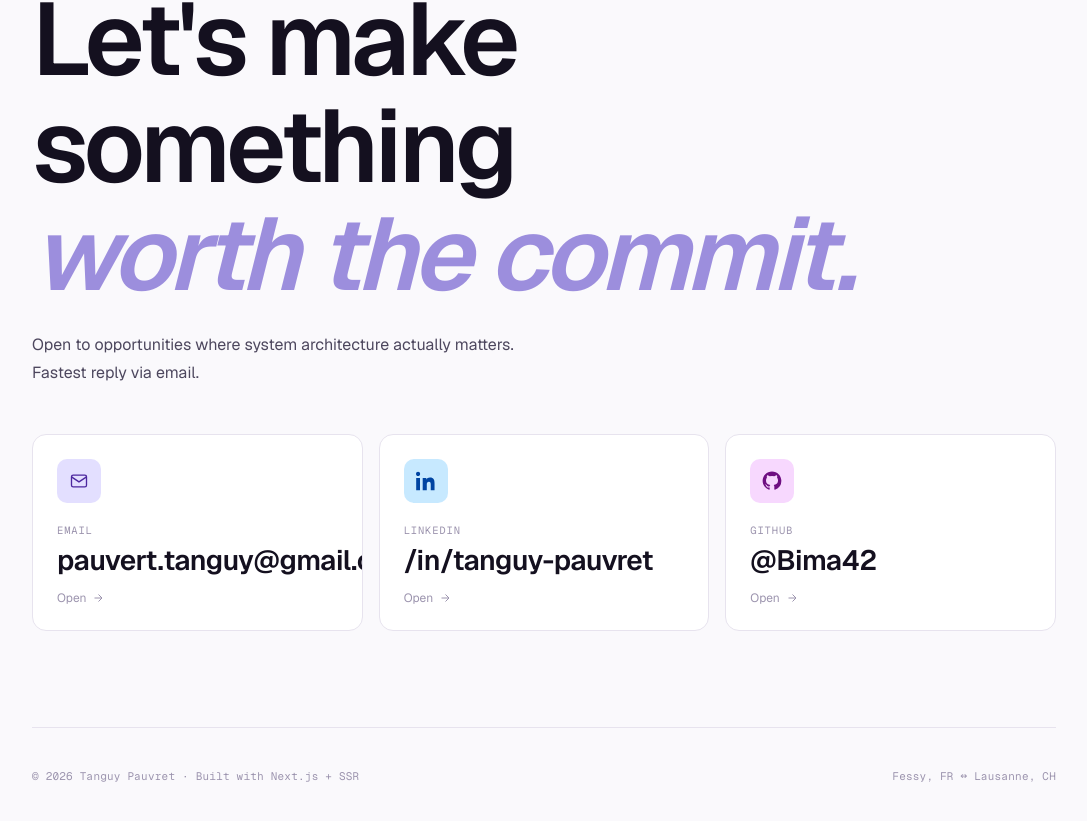
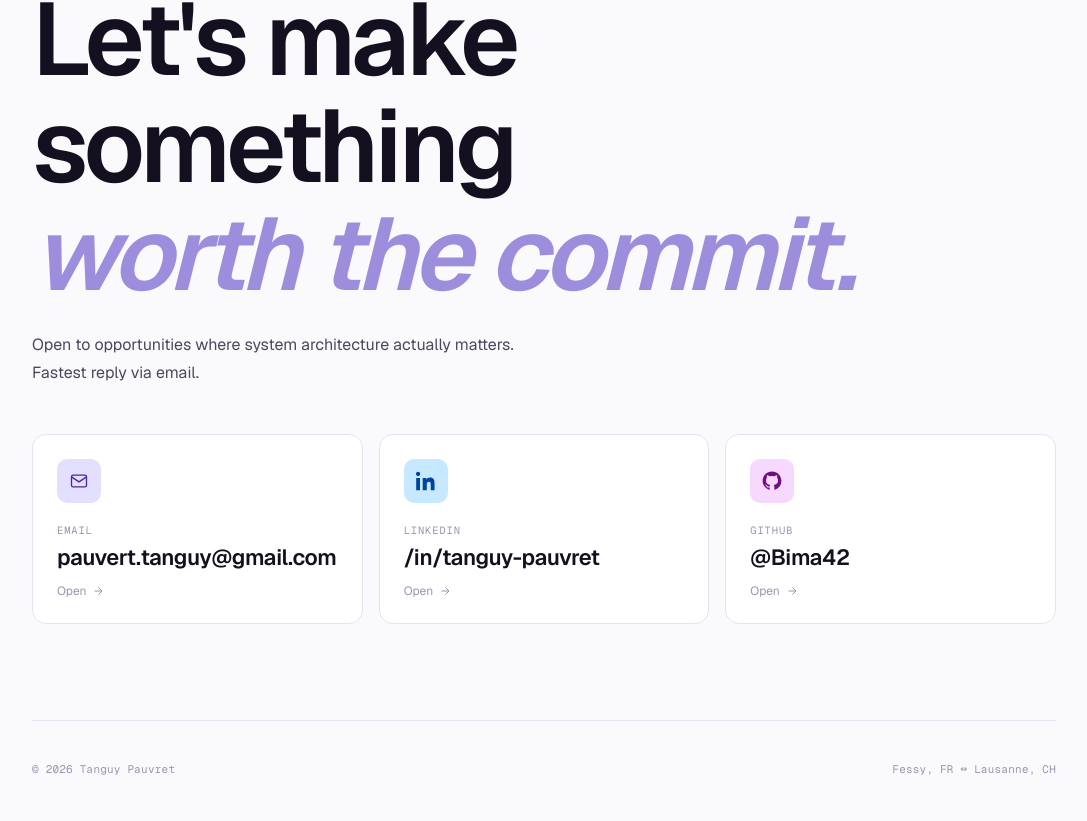
Before and after one commit to Bima42/portfolio, a Next.js app in the folder ssr/: page /en in a window 1280 px wide. Shown: the part 7207-8028 px from the top of the page, without its empty margins (96-1183 px from the left). Built offline with nearby package versions, Linux system fonts and the light colour scheme.

Commit message:
fix: mail not truc

```diff
--- a/ssr/src/components/sections/Contact.tsx
+++ b/ssr/src/components/sections/Contact.tsx
@@ -2,6 +2,7 @@
 
 import { useTranslations } from "next-intl";
 import { useState } from "react";
+import { GitHubIcon, LinkedInIcon } from "@/components/ui/social-icons";
 
 function EmailIcon() {
 	return (
@@ -15,22 +16,6 @@ function EmailIcon() {
 		>
 			<rect x="3" y="5" width="18" height="14" rx="2" />
 			<path d="m3 7 9 6 9-6" />
-		</svg>
-	);
-}
-
-function LinkedInIcon() {
-	return (
-		<svg width="20" height="20" viewBox="0 0 24 24" fill="currentColor">
-			<path d="M4.98 3.5C4.98 4.88 3.87 6 2.5 6S0 4.88 0 3.5 1.12 1 2.5 1s2.48 1.12 2.48 2.5zM.22 8.25h4.56V23H.22zM8.03 8.25h4.37v2.02h.06c.61-1.15 2.1-2.36 4.32-2.36 4.62 0 5.47 3.04 5.47 6.99V23h-4.56v-6.6c0-1.57-.03-3.6-2.2-3.6-2.2 0-2.54 1.72-2.54 3.49V23H8.03z" />
-		</svg>
-	);
-}
-
-function GitHubIcon() {
-	return (
-		<svg width="20" height="20" viewBox="0 0 24 24" fill="currentColor">
-			<path d="M12 .5C5.73.5.75 5.48.75 11.75c0 4.96 3.22 9.17 7.69 10.65.56.1.77-.24.77-.54 0-.27-.01-1.15-.02-2.08-3.13.68-3.79-1.32-3.79-1.32-.51-1.3-1.25-1.65-1.25-1.65-1.02-.7.08-.68.08-.68 1.13.08 1.72 1.16 1.72 1.16 1 1.72 2.63 1.22 3.28.94.1-.73.4-1.23.72-1.51-2.5-.28-5.13-1.25-5.13-5.57 0-1.23.44-2.24 1.16-3.03-.12-.28-.5-1.43.11-2.98 0 0 .95-.3 3.1 1.16a10.73 10.73 0 0 1 5.64 0c2.15-1.46 3.1-1.16 3.1-1.16.61 1.55.23 2.7.11 2.98.72.79 1.16 1.8 1.16 3.03 0 4.33-2.64 5.28-5.15 5.56.41.35.77 1.05.77 2.11 0 1.52-.01 2.75-.01 3.12 0 .3.2.65.78.54A11.25 11.25 0 0 0 23.25 11.75C23.25 5.48 18.27.5 12 .5z" />
 		</svg>
 	);
 }
@@ -90,7 +75,10 @@ function ContactCard({ kind, label, value, href, accent }: ContactCardProps) {
 			<p className="font-mono text-[10.5px] uppercase tracking-caps text-fg-faint mb-1.5">
 				{label}
 			</p>
-			<p className="text-xl font-semibold tracking-tight text-fg mb-3 leading-snug">
+			<p
+				className="text-lg font-semibold tracking-tight text-fg mb-3 leading-snug truncate"
+				title={value}
+			>
 				{value}
 			</p>
 
@@ -181,7 +169,7 @@ export function Contact() {
 				{/* Footer */}
 				<footer className="mt-24 pt-8 border-t border-border flex justify-between items-center flex-wrap gap-4">
 					<p className="font-mono text-[11px] tracking-wide text-fg-faint">
-						© {year} Tanguy Pauvret · {t("footerBuilt")}
+						© {year} Tanguy Pauvret
 					</p>
 					<p className="font-mono text-[11px] tracking-wide text-fg-faint">
 						{t("footerLocation")}
```
